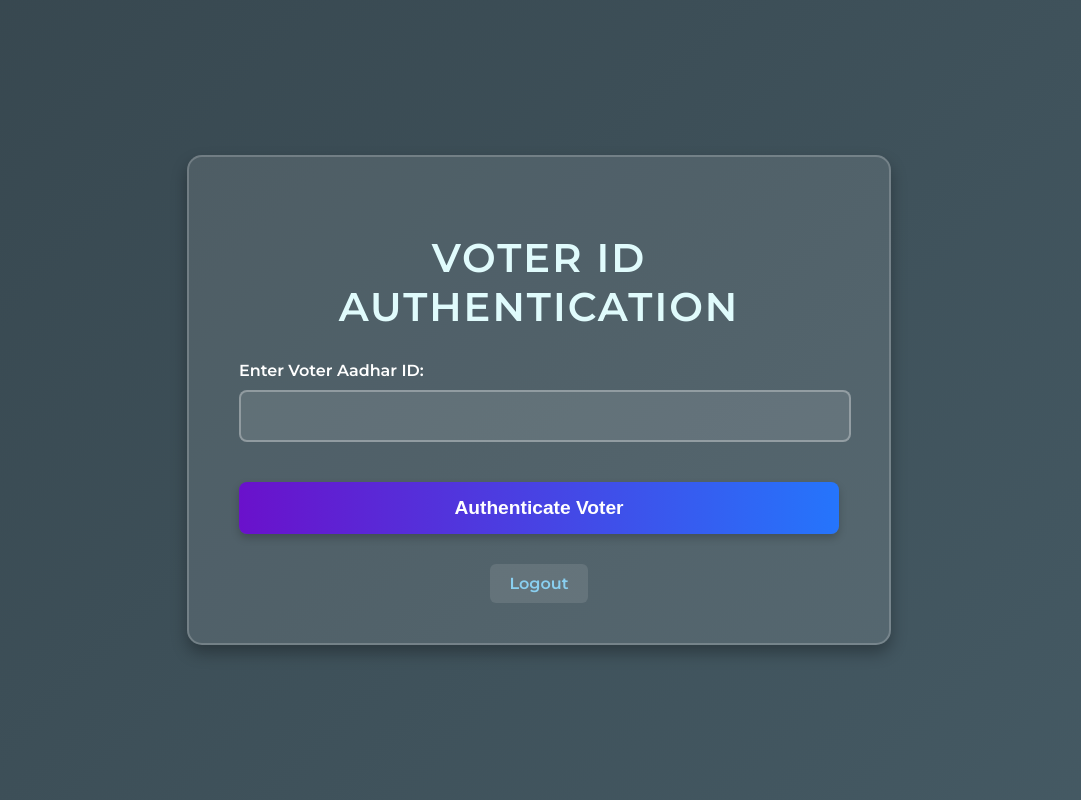
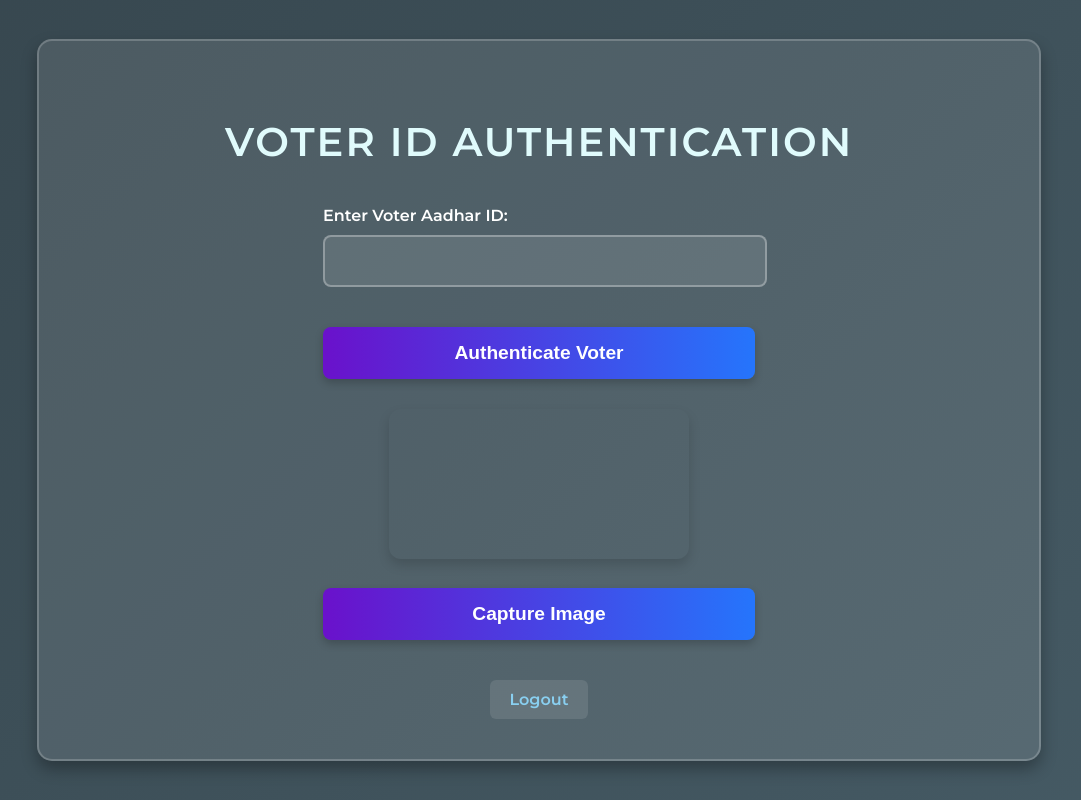
Before and after one commit to ItzAarnab25/Swift-verify, a Flask app: page /voter_check in a window 1280 px wide. Shown: the whole page, without its empty margins (101-1182 px from the left). Run offline with Flask 3, Linux system fonts and the light colour scheme; the visitor is signed in with stand-in values (Sample User, id 1).

Commit message:
Update voter_check.html
This is the updated version with automatic camera verification

```diff
--- a/templates/voter_check.html
+++ b/templates/voter_check.html
@@ -1,9 +1,7 @@
 <!DOCTYPE html>
-<html lang="en">
+<html>
 <head>
-    <meta charset="UTF-8">
-    <meta name="viewport" content="width=device-width, initial-scale=1.0">
-    <title>Voter ID Authentication - Polling Booth</title>
+    <title>Voter Authentication with Camera</title>
     <style>
         body {
             font-family: 'Montserrat', sans-serif;
@@ -22,9 +20,18 @@
             padding: 50px;
             border-radius: 15px;
             box-shadow: 0 8px 16px rgba(0, 0, 0, 0.3);
-            width: 600px;
+            width: 80%;
+            max-width: 900px;
             text-align: center;
             border: 2px solid rgba(255, 255, 255, 0.2);
+            display: flex;
+            flex-wrap: wrap;
+            justify-content: center;
+        }
+
+        .form-section, .camera-section {
+            width: 48%;
+            margin: 10px;
         }
 
         h1 {
@@ -33,6 +40,7 @@
             text-transform: uppercase;
             letter-spacing: 2px;
             font-size: 2.5em;
+            width: 100%;
         }
 
         label {
@@ -58,7 +66,7 @@
             box-shadow: 0 0 5px rgba(137, 207, 240, 0.5);
         }
 
-        button[type="submit"], .biometric-button {
+        button[type="submit"], .biometric-button, #capture, #sendImage {
             background: linear-gradient(to right, #6a11cb, #2575fc);
             color: white;
             padding: 15px 30px;
@@ -73,8 +81,8 @@
             margin-top: 15px;
         }
 
-        button[type="submit"]:hover, .biometric-button:hover,
-        button[type="submit"]:focus, .biometric-button:focus {
+        button[type="submit"]:hover, .biometric-button:hover, #capture:hover, #sendImage:hover,
+        button[type="submit"]:focus, .biometric-button:focus, #capture:focus, #sendImage:focus {
             transform: translateY(-5px);
             box-shadow: 0 6px 12px rgba(0, 0, 0, 0.3);
             outline: none;
@@ -133,6 +141,7 @@
         .logout-link {
             margin-top: 40px;
             text-align: center;
+            width: 100%;
         }
 
         .logout-link a {
@@ -149,8 +158,56 @@
             background: rgba(255, 255, 255, 0.2);
         }
 
-        .biometric-button-container{
-          margin-top:20px;
+        .biometric-button-container {
+            margin-top: 20px;
+        }
+
+        #camera {
+            border-radius: 12px;
+            box-shadow: 0 6px 12px rgba(0, 0, 0, 0.15);
+            margin: 10px;
+            max-width: 100%;
+            height: auto;
+        }
+
+        #previewContainer {
+            display: none;
+            flex-direction: column;
+            align-items: center;
+            justify-content: center;
+            margin: 10px;
+            max-width: 100%;
+        }
+
+        #previewImage {
+            max-width: 100%;
+            height: auto;
+            border: 1px solid #ced4da;
+            border-radius: 8px;
+            margin-bottom: 10px;
+        }
+
+        #canvas, #loading, #answer {
+            display: none;
+        }
+
+        #loading, #answer {
+            margin-top: 20px;
+            padding: 18px;
+            border: 1px solid #dee2e6;
+            border-radius: 10px;
+            background-color: white;
+            box-shadow: 0 4px 8px rgba(0, 0, 0, 0.08);
+            width: 90%;
+            max-width: 600px;
+            text-align: center;
+            font-size: 16px;
+            color: #495057;
+        }
+
+        #loading {
+            font-weight: bold;
+            color: #007bff;
         }
     </style>
     <link href="https://fonts.googleapis.com/css2?family=Montserrat:wght@400;600&display=swap" rel="stylesheet">
@@ -159,16 +216,15 @@
 <body>
     <div class="container">
         <h1>Voter ID Authentication</h1>
+        <div class="form-section">
             <form method="POST">
                 <label for="aadhar_id">Enter Voter Aadhar ID:</label>
-            <input type="text" name="aadhar_id" required>
+                <input type="text" name="aadhar_id" required id="aadhar_id">
                 <button type="submit">Authenticate Voter</button>
             </form>
-
             {% if status_message %}
             <p class="message {% if "not found" in status_message %}error{% else %}success{% endif %}">{{ status_message }}</p>
             {% endif %}
-
             {% if voter_data %}
             <div class="voter-info">
                 <p><strong>Name:</strong> {{ voter_data[1] }}</p>
@@ -181,15 +237,89 @@
             <div class="biometric-button-container">
                 <form action="{{ url_for('biometric_verification') }}" method="POST">
                     <input type="hidden" name="aadhar_id" value="{{ aadhar_id }}">
-                        <button type="submit" class="biometric-button">Biometric Verification</button>
+                    <button type="submit" class="biometric-button" id="biometricButton">Biometric Verification</button>
                 </form>
             </div>
             {% endif %}
             {% endif %}
-
+        </div>
+        <div class="camera-section">
+            <video id="camera" autoplay></video>
+            <div id="previewContainer">
+                <img id="previewImage">
+                <button id="sendImage">Send Image</button>
+            </div>
+            <button id="capture">Capture Image</button>
+            <canvas id="canvas"></canvas>
+            <div id="loading">Loading...</div>
+            <div id="answer"></div>
+        </div>
         <div class="logout-link">
             <a href="{{ url_for('logout') }}">Logout</a>
         </div>
     </div>
+    <script>
+        const video = document.getElementById('camera');
+        const canvas = document.getElementById('canvas');
+        const context = canvas.getContext('2d');
+        const captureButton = document.getElementById('capture');
+        const sendImageButton = document.getElementById('sendImage');
+        const answerDiv = document.getElementById('answer');
+        const loadingDiv = document.getElementById('loading');
+        const previewContainer = document.getElementById('previewContainer');
+        const previewImage = document.getElementById('previewImage');
+        let imageData;
+
+        async function startCamera() {
+            try {
+                const stream = await navigator.mediaDevices.getUserMedia({ video: true });
+                video.srcObject = stream;
+            } catch (error) {
+                console.error('Error accessing camera:', error);
+                answerDiv.textContent = 'Camera access denied or not found. Please check permissions and camera connection.';
+            }
+        }
+
+        startCamera();
+
+        captureButton.addEventListener('click', () => {
+            if (video.videoWidth && video.videoHeight) {
+                canvas.width = video.videoWidth;
+                canvas.height = video.videoHeight;
+                context.drawImage(video, 0, 0, canvas.width, canvas.height);
+                imageData = canvas.toDataURL('image/jpeg');
+                previewImage.src = imageData;
+                previewContainer.style.display = "flex";
+            } else {
+                answerDiv.textContent = 'Camera stream not ready. Please try again.';
+            }
+        });
+
+        sendImageButton.addEventListener('click', () => {
+            previewContainer.style.display = "none";
+            loadingDiv.style.display = "block";
+            fetch('/ask_gemini', {
+                method: 'POST',
+                headers: {
+                    'Content-Type': 'application/json',
+                },
+                body: JSON.stringify({ image: imageData }),
+            })
+            .then(response => response.json())
+            .then(data => {
+                loadingDiv.style.display = "none";
+                if (data.answer) {
+                    document.getElementById("aadhar_id").value = data.answer;
+                } else if (data.error) {
+                    answerDiv.textContent = 'Error: ' + data.error;
+                }
+            })
+            .catch(error => {
+                loadingDiv.style.display = "none";
+                console.error('Error sending image to Gemini:', error);
+                answerDiv.textContent = 'An error occurred. Please try again.';
+            });
+        });
+    </script>
 </body>
 </html>
```
Lines whose indentation alone changed are shown as unchanged.
